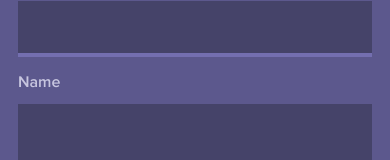
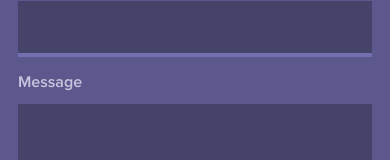
Before and after one commit to GetDala/dala-org-website, a React (Create React App) app: page / in a window 390 px wide. Shown: the part 9097-9257 px from the top of the page. Built offline with nearby package versions, Linux system fonts and the light colour scheme.

Commit message:
mobile tweaks

```diff
--- a/src/components/BecomePartners/BecomePartners.js
+++ b/src/components/BecomePartners/BecomePartners.js
@@ -32,7 +32,7 @@ class BecomePartners extends Component {
                <input type="text" />
              </div>
              <div className="input-wrapper">
-               <label>Name</label>
+               <label>Message</label>
                <textarea rows={4}></textarea>
              </div>
              <div className="button-wrapper">
```
